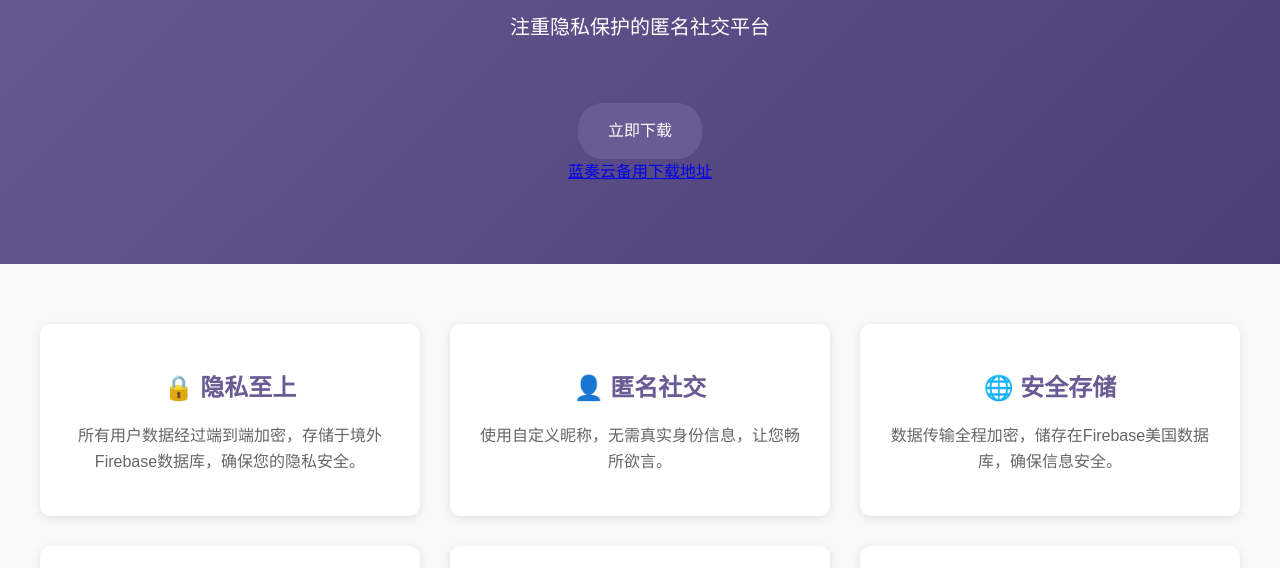
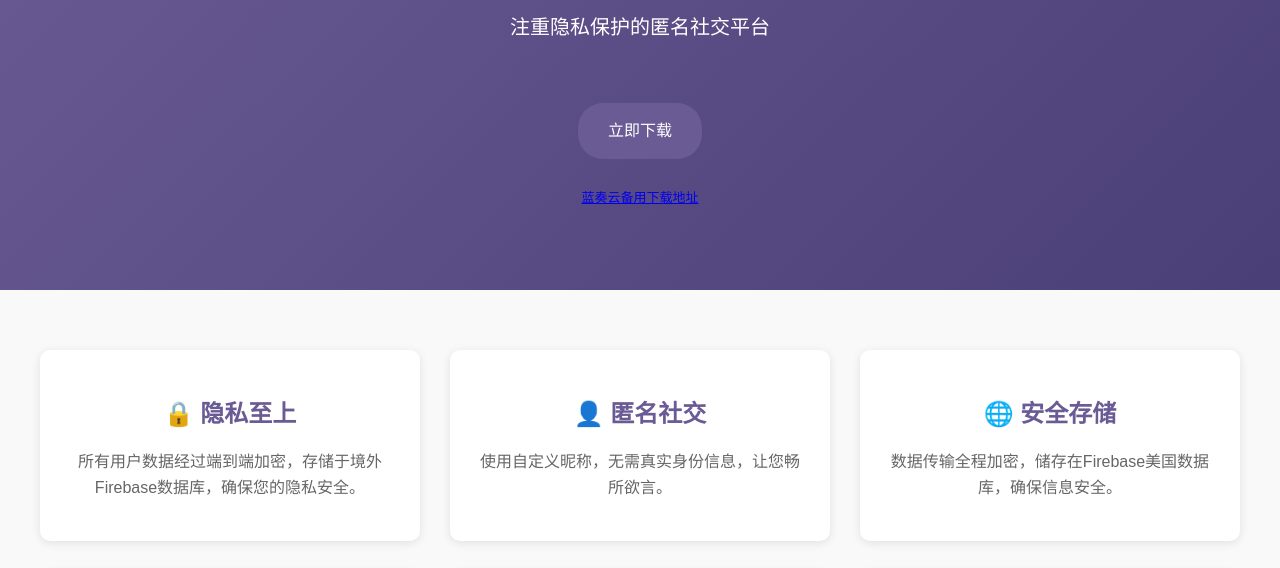
Before and after one commit to 3365427906/my-app-website, a plain HTML site: page index.html in a window 1280 px wide. Shown: the part 198-766 px from the top of the page. Drawn offline with Linux system fonts and the light colour scheme.

Commit message:
更新 index.html

```diff
--- a/index.html
+++ b/index.html
@@ -113,8 +113,10 @@
         <h1>密封</h1>
         <p>注重隐私保护的匿名社交平台</p>
         <a href="https://github.com/3365427906/my-app-website/releases/download/V1.0/app-release.apk" class="cta-button">立即下载</a>
-        <br>
+        <br><br>
+        <font color="#e6e6fa" size="2">
         <a href="https://wwva.lanzouq.com/iUZ6k2mk6olg">蓝奏云备用下载地址</a>
+        </font>
     </div>
 
     <!-- 功能介绍 -->
```
